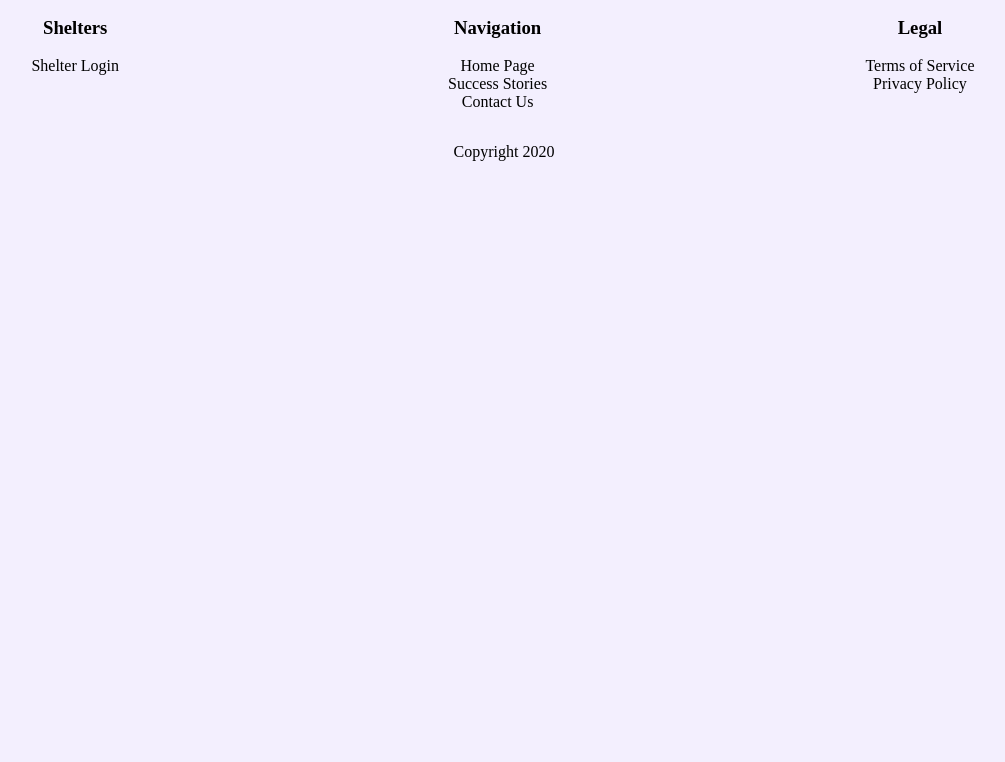
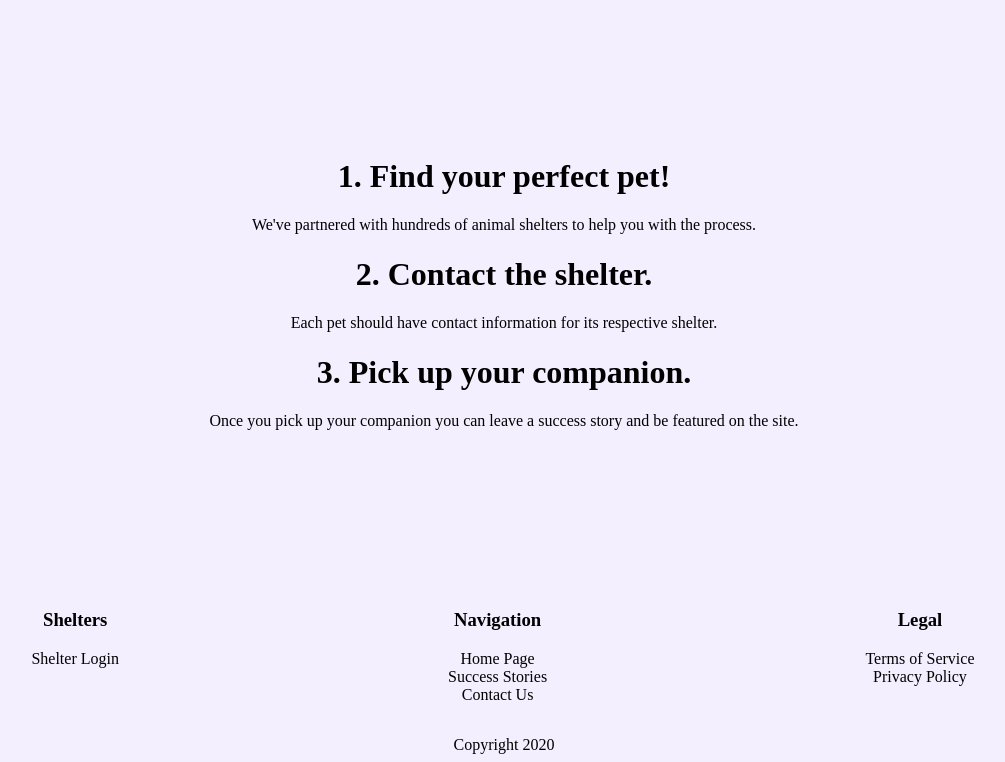
Before and after one commit to glkidd/PurrfectMatch, a React (Create React App) app in the folder purrfect-match/: page / in a window 1280 px wide. Shown: the part 802-1564 px from the top of the page, without its empty margins (136-1141 px from the left). Before the commit the page ends 971 px from the top, so only its background shows below. Built offline with nearby package versions, Linux system fonts and the light colour scheme; a web font is replaced by a local one.

Commit message:
Snapshots work :)

```diff
--- a/purrfect-match/src/HomePage/HomePage.tsx
+++ b/purrfect-match/src/HomePage/HomePage.tsx
@@ -1,8 +1,8 @@
 import React from 'react';
 import { Redirect, Link} from "react-router-dom";
 import { Card } from './Card';
+import { Body } from 'HomePage/Body';
 import axios from "axios";
-
 
 interface HomePageProps {
 };
@@ -45,7 +45,7 @@ export class HomePage extends React.Component<HomePageProps, HomePageState> {
                         <div className="Cards">
                             <h2>Find your perfect companion from the comfort of your own home.</h2>
                             <h2>Choose which type of animal you would like to start with:</h2>
-                            <div className="CardGroup">
+                            <div className="CardGroup" onClick={this.clickHandler}>
                                 <div>
                                     <h1>Dog</h1>
                                     <Link to="dog">
@@ -54,7 +54,6 @@ export class HomePage extends React.Component<HomePageProps, HomePageState> {
 
                                 </div>
                                 <div>
-
                                     <h1>Cat</h1>
                                     <Link to="cat">
                                         <Card image={require('../pictures/cat-homepage.jpg')} />
@@ -74,6 +73,7 @@ export class HomePage extends React.Component<HomePageProps, HomePageState> {
                     </div>
                 </div>
                 <div className="heroSpacer" />
+                <Body />
             </div>
         );
 
```
